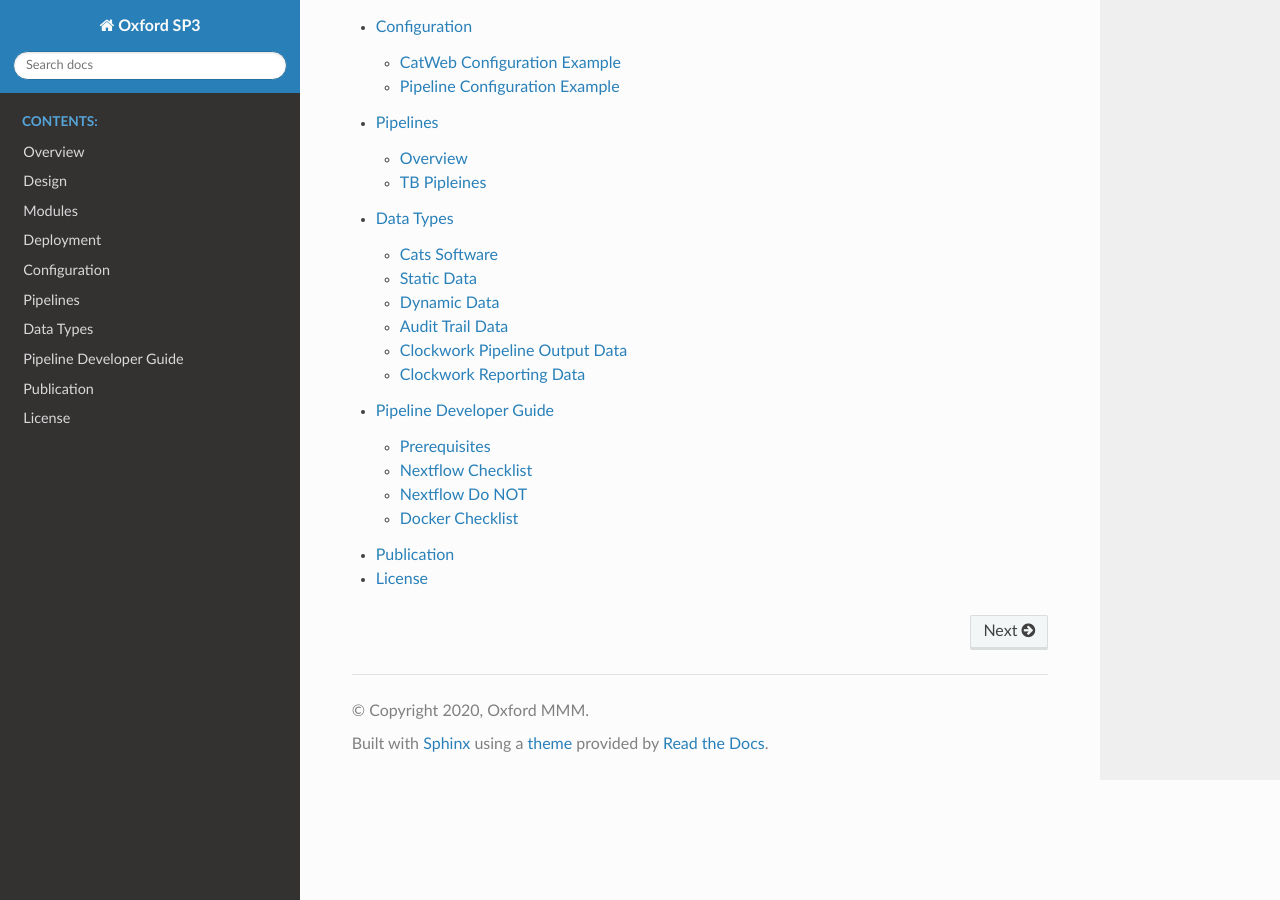
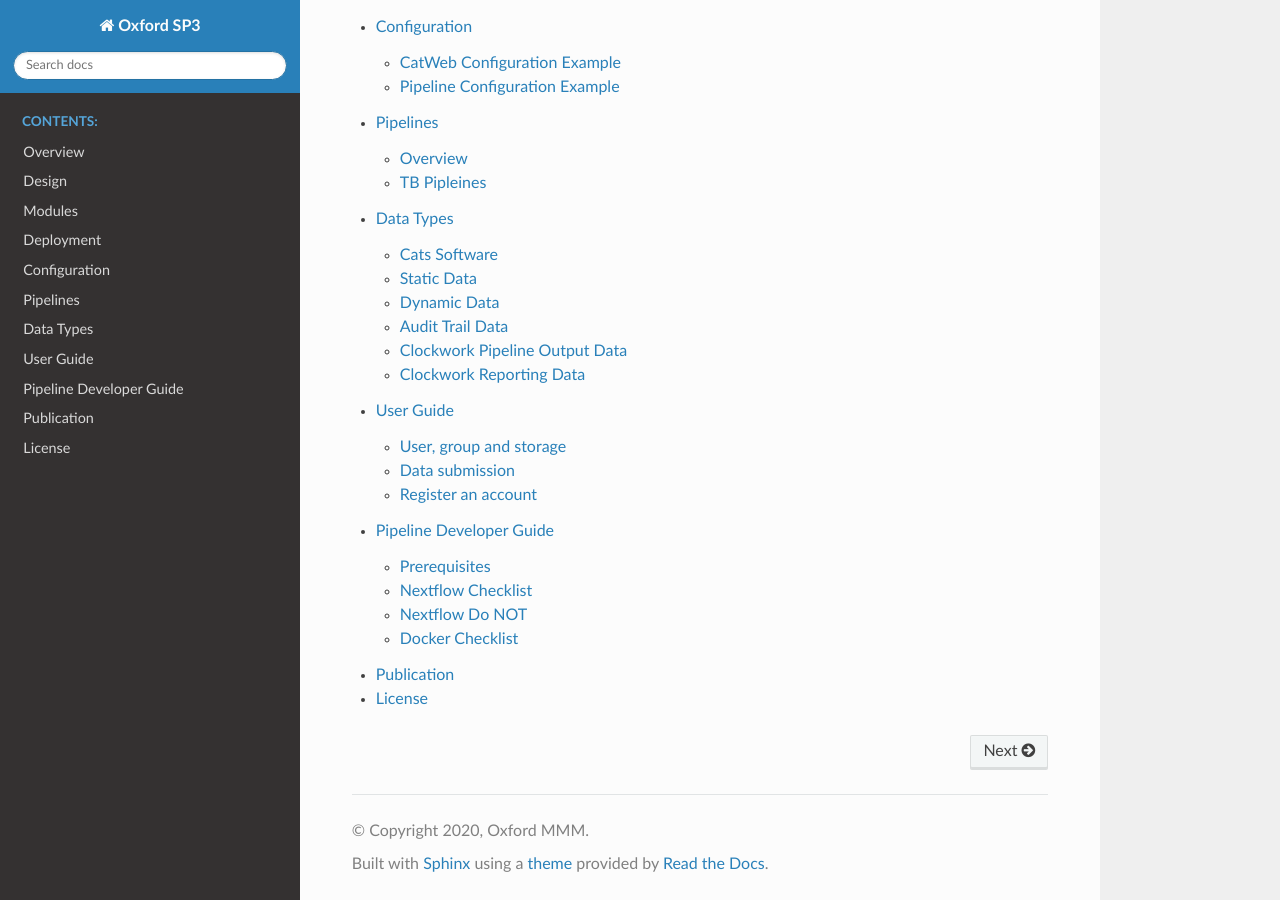
Before and after one commit to oxfordmmm/catdocs, a Sphinx documentation site: the page built from docs/source/index.rst, in a window 1280 px wide and 900 px high, scrolled down 1153 px. Built offline with Sphinx 7.4.7 and the Read the Docs theme 2.0.0, drawn with Linux system fonts in a browser that asks for light colours; some of the changed lines change nothing that is shown.

Commit message:
add user guide

```diff
--- a/docs/source/index.rst
+++ b/docs/source/index.rst
@@ -23,6 +23,7 @@ SP3 stands for Scalable Pathogen Pipeline Platform
    configuration
    pipelines
    data
+   user
    developer
    publication
    license
--- /dev/null
+++ b/docs/source/user.rst
@@ -0,0 +1,52 @@
+User Guide
+==========
+
+Welcome to use Oxford SP3. Please take a moment to view this user guide and consider the options available to you before you start.
+
+User, group and storage
+-----------------------
+To use Oxford SP3, a user needs to register an SP3 **account**. The account allows you to log into one of our SP3 cloud platforms for pathogen sequencing data analysis.
+
+When register, we will assign you to a **group**. SP3 uses group to manage data access and privacy. All users of one group can share data and pipelines. This means a user in one group can see all the analysis run by another user in the same group.
+
+A group can be a physical organisation or a virtual organisation. For example, Oxford University can have two groups, one for TB research, one for virus research.
+
+If your group has a cloud **storage**, say a S3 bucket, your sequencing data can be uploaded to that bucket and SP3 can get data from there if you allow us to do so. Only users from your organisation can see your sequencing data.
+
+SP3 can also get data from ENA via study number, project number or sample assession number.
+
+
+Data submission
+---------------
+There are three ways to upload sequencing data to SP3.
+
+1. Upload sequencing data to `ENA <https://www.ebi.ac.uk/ena/submit>`_
+2. Upload sequencing data to a SP3 Storage dedicated to an organisation, such as a S3 bucket.
+3. Upload sequncing data to SP3 via SFTP link.
+
+The differences of three mechanisms of submission are as follows:
+
++----------------+---------------------------------------------------+-------------------------+---------------------------------+
+|                |            Tools                                  |    Meta-data required   |       Access Control            |
++----------------+---------------------------------------------------+-------------------------+---------------------------------+
+| ENA submission | `ENA <https://www.ebi.ac.uk/ena/submit>`_         |           Yes           |  Available to all SP3 users     |
++----------------+---------------------------------------------------+-------------------------+---------------------------------+
+| SP3 submission | `Catsup <https://github.com/oxfordmmm/catsup>`_   |           Yes           | Available within organisation   |
++----------------+---------------------------------------------------+-------------------------+---------------------------------+
+| FTP submission | SFTP client                                       |           No            |  Available to all SP3 users     |
++----------------+---------------------------------------------------+-------------------------+---------------------------------+
+
+Register an account
+-------------------
+
+To register with SP3, please send an email to crookcs.it@ndm.ox.ac.uk with a subject as "**SP3 User Registration**" and provide following information:
+
+* Your Email
+* Your Full Name
+* Your organisation
+* Your group (if you know)
+* Your research summary related to SP3
+* How often do you expect to use SP3?
+* How many samples do you expect to submit to SP3?
+* Which way would you submit your data to SP3? (see below choice)
+* Any other information you like us to know.
```
